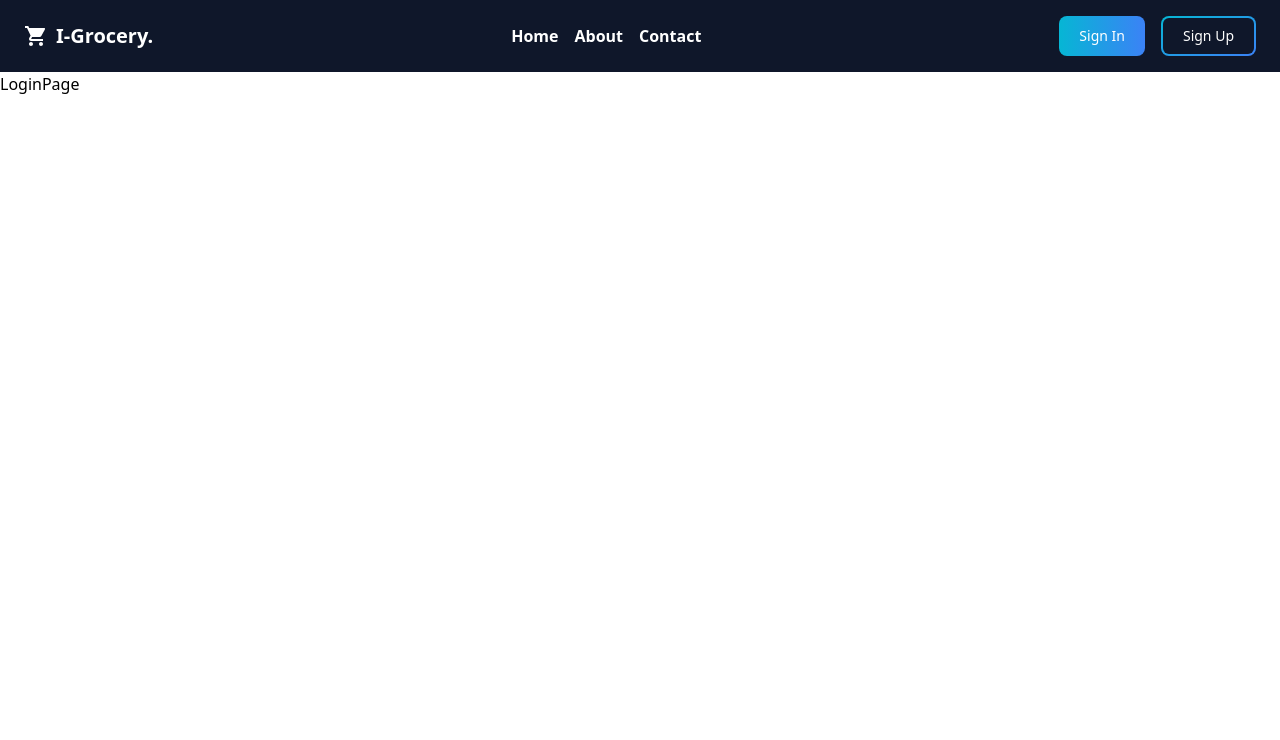
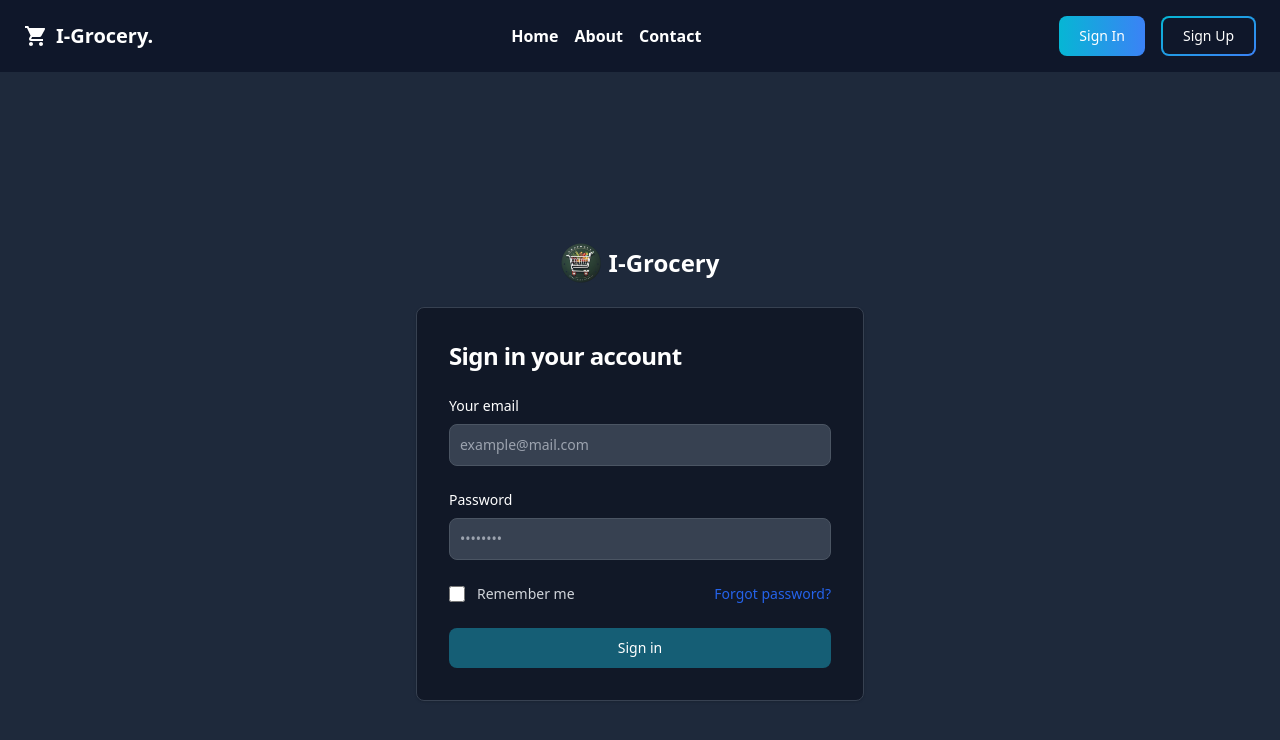
Before and after one commit to Dexios102/grocery-app, a React (Vite) app in the folder client/: page /login in a window 1280 px wide. Shown: the top 740 px of the page. Built offline with nearby package versions, Linux system fonts and the light colour scheme.

Commit message:
Login UI

```diff
--- a/client/src/App.jsx
+++ b/client/src/App.jsx
@@ -3,14 +3,14 @@ import Navbar from "./components/Navbar";
 
 const App = () => {
   return (
-    <>
-      <div className="header">
+    <main>
+      <header>
         <Navbar />
-      </div>
-      <div className="app">
+      </header>
+      <section className="bg-slate-800">
         <Outlet />
-      </div>
-    </>
+      </section>
+    </main>
   );
 };
 
--- a/client/src/pages/LoginPage.jsx
+++ b/client/src/pages/LoginPage.jsx
@@ -1,5 +1,97 @@
+import { Link } from "react-router-dom";
+import logo from "../assets/images/logo.png";
+
 const LoginPage = () => {
-  return <div>LoginPage</div>;
+  return (
+    <div
+      className="flex flex-col items-center justify-center mx-auto px-6 py-8
+     md:h-screen lg:py-0"
+    >
+      <Link
+        to="/"
+        className="flex items-center mb-6 text-2xl font-semibold text-white"
+      >
+        <img src={logo} alt="logo" className="w-10 h-10 mr-2" />
+        I-Grocery
+      </Link>
+      <div
+        className="w-full bg-gray-900 text-white rounded-lg shadow border
+      border-gray-700 md:mt-0 sm:max-w-md xl:p-0"
+      >
+        <div className="p-6 space-y-4 md:space-y-6 sm:p-8">
+          <h1 className="text-xl font-bold leading-tight tracking-tight md:text-2xl">
+            Sign in your account
+          </h1>
+          <form className="space-y-4 md:space-y-6">
+            <div>
+              <label
+                htmlFor=""
+                className="block mb-2 text-sm font-medium text-white"
+              >
+                Your email
+              </label>
+              <input
+                type="email"
+                className="bg-gray-700 border border-gray-600 placeholder-gray-400
+                text-white focus:ring focus:ring-cyan-500 focus:border-cyan-500 w-full p-2.5
+                rounded-lg sm:text-sm"
+                placeholder="example@mail.com"
+                required
+              />
+            </div>
+            <div>
+              <label
+                htmlFor=""
+                className="block mb-2 text-sm font-medium text-white"
+              >
+                Password
+              </label>
+              <input
+                type="email"
+                className="bg-gray-700 border border-gray-600 placeholder-gray-400
+                text-white focus:ring focus:ring-cyan-500 focus:border-cyan-500 w-full p-2.5
+                rounded-lg sm:text-sm"
+                placeholder="••••••••"
+                required
+              />
+            </div>
+            <div className="flex items-center justify-between">
+              <div className="flex items-start">
+                <div className="flex items-center h-5">
+                  <input
+                    id="remember"
+                    aria-describedby="remember"
+                    type="checkbox"
+                    className="w-4 h-4 bg-gray-50 rounded border border-gray-300 focus:ring-3 focus:ring-cyan-200"
+                    required
+                  />
+                </div>
+                <div className="ml-3 text-sm">
+                  <label htmlFor="remember" className="text-gray-300 ">
+                    Remember me
+                  </label>
+                </div>
+              </div>
+              <Link
+                to="/forgot-password"
+                className="text-blue-600 hover:underline text-sm font-medium"
+              >
+                Forgot password?
+              </Link>
+            </div>
+            <button
+              type="submit"
+              className="w-full text-white bg-cyan-800 hover:bg-cyan-900
+              focus:outline-none focus:ring focus:ring-cyan-300 font-medium rounded-lg
+               text-sm px-5 py-2.5 text-center"
+            >
+              Sign in
+            </button>
+          </form>
+        </div>
+      </div>
+    </div>
+  );
 };
 
 export default LoginPage;
```
Also changed, not shown: client/src/assets/images/logo.png (added).
